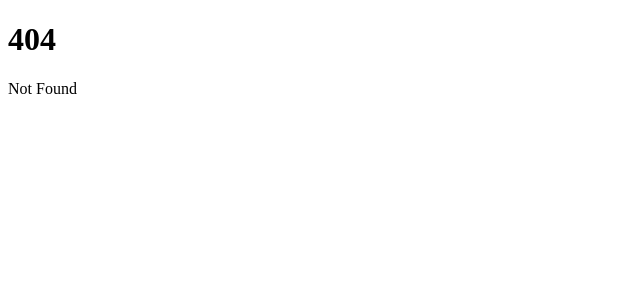
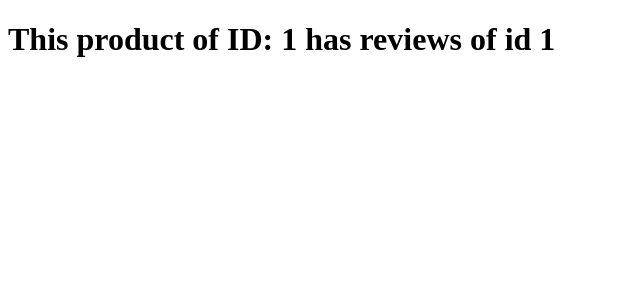
Before and after one commit to MISTOM/SvelteProject, a SvelteKit app: page /product/1/review/1 in a window 1280 px wide. Before the commit this address had no page. Shown: the top 300 px of the page, without its empty margins (0-640 px from the left). Built offline with nearby package versions, Linux system fonts and the light colour scheme.

Commit message:
🚀 add Review for each products in Dynamic nested routes

```diff
--- /dev/null
+++ b/src/routes/product/[productId]/review/[reviewId]/+page.svelte
@@ -0,0 +1,6 @@
+<script>
+    import { page } from '$app/stores'
+    const { productId, reviewId } = $page.params
+</script>
+
+<h1>This product of ID: { productId } has reviews of id { reviewId }</h1>
```
